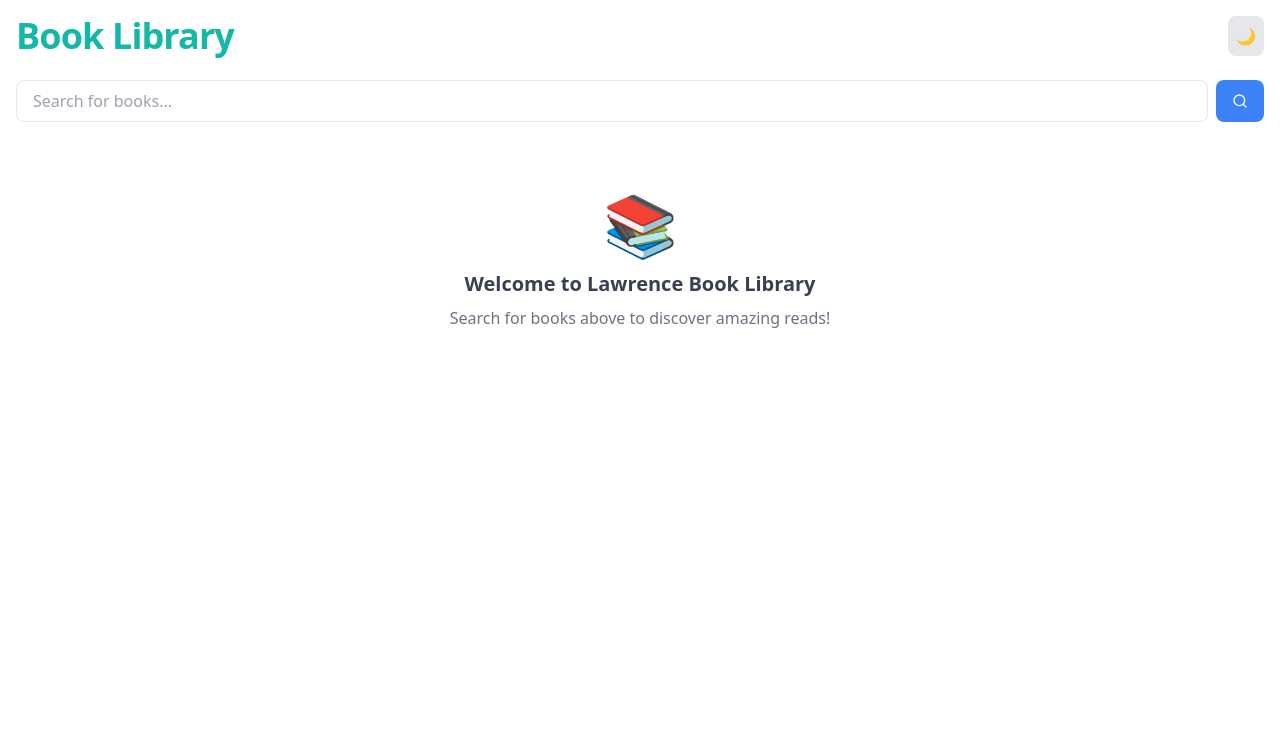
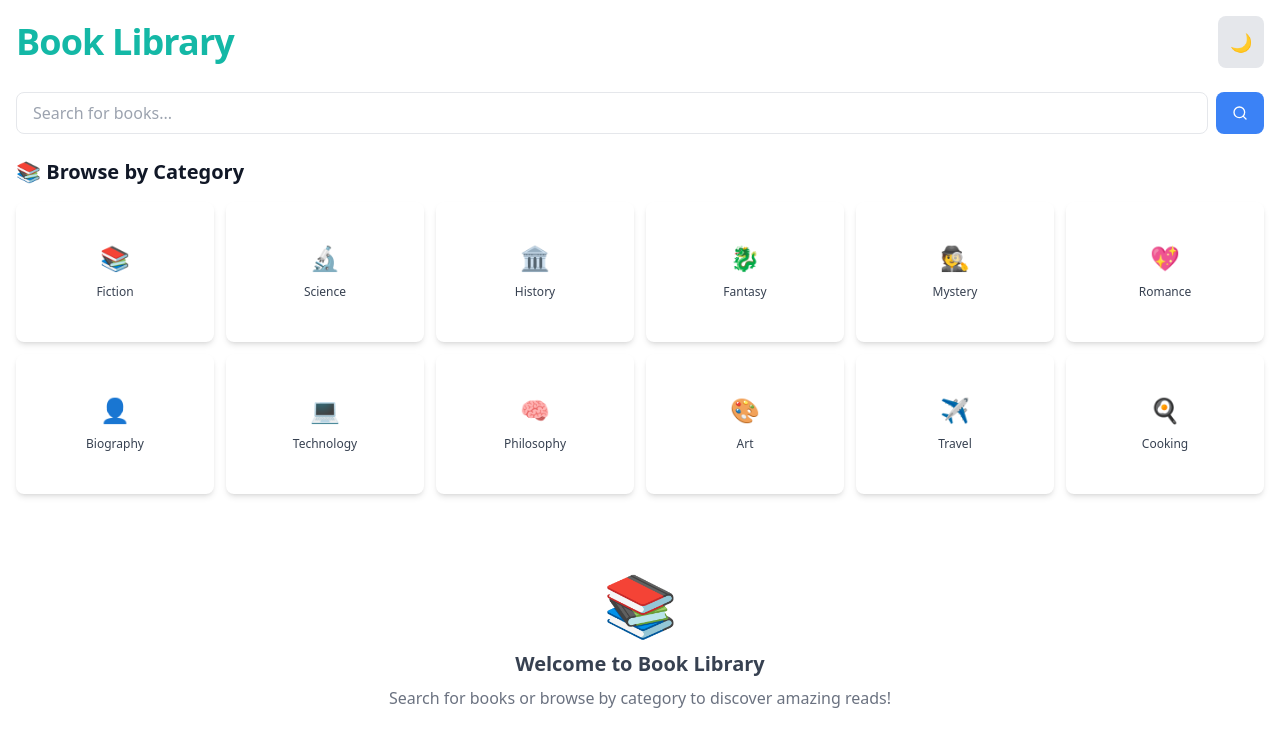
Before and after one commit to Lawwrenz/Alx-FE-Capstone, a React (Vite) app in the folder Book-Library/: page / in a window 1280 px wide. Shown: the top 746 px of the page. Built offline with nearby package versions, Linux system fonts and the light colour scheme.

Commit message:
feat: Added CategoryBroswer.jsx

```diff
--- /dev/null
+++ b/Book-Library/src/components/CategoryBrowser.jsx
@@ -0,0 +1,65 @@
+import { useState } from "react";
+
+const categories = [
+  { id: "fiction", name: "Fiction", emoji: "📚", query: "subject:fiction" },
+  { id: "science", name: "Science", emoji: "🔬", query: "subject:science" },
+  { id: "history", name: "History", emoji: "🏛️", query: "subject:history" },
+  { id: "fantasy", name: "Fantasy", emoji: "🐉", query: "subject:fantasy" },
+  { id: "mystery", name: "Mystery", emoji: "🕵️", query: "subject:mystery" },
+  { id: "romance", name: "Romance", emoji: "💖", query: "subject:romance" },
+  { id: "biography", name: "Biography", emoji: "👤", query: "subject:biography" },
+  { id: "technology", name: "Technology", emoji: "💻", query: "subject:technology" },
+  { id: "philosophy", name: "Philosophy", emoji: "🧠", query: "subject:philosophy" },
+  { id: "art", name: "Art", emoji: "🎨", query: "subject:art" },
+  { id: "travel", name: "Travel", emoji: "✈️", query: "subject:travel" },
+  { id: "cooking", name: "Cooking", emoji: "🍳", query: "subject:cooking" }
+];
+
+export default function CategoryBrowser({ onCategorySelect, currentQuery }) {
+  const [selectedCategory, setSelectedCategory] = useState(null);
+
+  const handleCategoryClick = (category) => {
+    setSelectedCategory(category.id);
+    onCategorySelect(category.query);
+  };
+
+  return (
+    <div className="mb-8">
+      <h2 className="text-xl font-semibold mb-4 text-gray-900 dark:text-white">
+        📚 Browse by Category
+      </h2>
+
+      <div className="grid grid-cols-2 sm:grid-cols-3 md:grid-cols-4 lg:grid-cols-6 gap-3">
+        {categories.map((category) => (
+          <button
+            key={category.id}
+            onClick={() => handleCategoryClick(category)}
+            className={`p-10 rounded-lg transition-all duration-200 transform hover:scale-105 ${
+              selectedCategory === category.id
+                ? "bg-teal-500 text-white shadow-lg ring-2 ring-teal-300"
+                : "bg-white dark:bg-green-900 text-gray-700 dark:text-gray-300 shadow-md hover:shadow-lg"
+            }`}
+            title={`Browse ${category.name} books`}
+          >
+            <div className="text-2xl mb-1">{category.emoji}</div>
+            <span className="text-xs font-medium">{category.name}</span>
+          </button>
+        ))}
+      </div>
+
+      {/* Show selected category info */}
+      {selectedCategory && (
+        <div className="mt-4 p-3 bg-teal-50 dark:bg-teal-900/20 rounded-lg">
+          <p className="text-sm text-teal-700 dark:text-teal-300">
+            Browsing <strong>{categories.find(c => c.id === selectedCategory)?.name}</strong> books
+            {currentQuery && currentQuery !== categories.find(c => c.id === selectedCategory)?.query && (
+              <span className="ml-2 text-orange-600 dark:text-orange-400">
+                (Search results may vary)
+              </span>
+            )}
+          </p>
+        </div>
+      )}
+    </div>
+  );
+}
--- a/Book-Library/src/pages/Home.jsx
+++ b/Book-Library/src/pages/Home.jsx
@@ -1,38 +1,89 @@
-import { useState } from "react";
+import { useState, useEffect } from "react";
 import SearchBar from "../components/search/SearchBar.jsx";
 import SearchFilters from "../components/search/SearchFilters";
+import CategoryBrowser from "../components/CategoryBrowser"; // Add this import
 import BookSkeleton from "../components/ui/BookSkeleton";
 import ErrorMessage from "../components/ui/ErrorMessage";
 import { useBooksApi } from "../hooks/useBooksApi";
 import BookCard from "../components/book/BookCard";
 import { useDebounce } from "../hooks/useDebounce";
-import ThemeToggle from "../components/ThemeToggle";
 
 export default function Home() {
+  const [darkMode, setDarkMode] = useState(false);
   const [searchQuery, setSearchQuery] = useState("");
   const [filters, setFilters] = useState({});
   const debouncedSearchQuery = useDebounce(searchQuery, 500);
   const { books, loading, error } = useBooksApi(debouncedSearchQuery, filters);
 
+  useEffect(() => {
+    const isDark = localStorage.getItem("darkMode") === "true";
+    setDarkMode(isDark);
+    if (isDark) {
+      document.documentElement.classList.add("dark");
+    }
+  }, []);
+
+  const toggleDarkMode = () => {
+    const newDarkMode = !darkMode;
+    setDarkMode(newDarkMode);
+    localStorage.setItem("darkMode", newDarkMode);
+    document.documentElement.classList.toggle("dark", newDarkMode);
+  };
+
   const handleRetry = () => {
-    // Force re-fetch by updating a state that triggers the useEffect
     setFilters(prev => ({ ...prev, retry: Date.now() }));
+  };
+
+  const handleCategorySelect = (categoryQuery) => {
+    setSearchQuery(categoryQuery);
+    setFilters({}); // Reset filters when selecting a category
+  };
+
+  const clearCategorySearch = () => {
+    setSearchQuery("");
+    setFilters({});
   };
 
   return (
     <div className="container mx-auto p-4 min-h-screen">
-      {/* Updated Header with ThemeToggle */}
+      {/* Header with Dark Mode Toggle */}
       <div className="flex justify-between items-center mb-6">
-        <h1 className="text-3xl md:text-4xl font-bold tracking-tight text-teal-500 font-handwritten-display dark:text-teal-400">
+        <h1 className="text-3xl md:text-4xl font-bold tracking-tight text-teal-500 dark:text-teal-400 font-handwritten-display">
           Book Library
         </h1>
-        <ThemeToggle />
+        <button
+          onClick={toggleDarkMode}
+          className="p-3 rounded-lg bg-gray-200 dark:bg-gray-700 hover:bg-gray-300 dark:hover:bg-gray-600 transition-colors duration-200 text-lg"
+          aria-label="Toggle dark mode"
+        >
+          {darkMode ? "☀️" : "🌙"}
+        </button>
       </div>
 
-      <SearchBar onSearch={setSearchQuery} />
+      <SearchBar onSearch={setSearchQuery}/>
+
+      {/* Category Browser - Show when no search or when viewing categories */}
+      {(!searchQuery || searchQuery.startsWith("subject:")) && (
+        <CategoryBrowser
+          onCategorySelect={handleCategorySelect}
+          currentQuery={searchQuery}
+        />
+      )}
 
       {/* Show filters only when we have results and no error */}
       {books.length > 0 && !error && <SearchFilters onFilterChange={setFilters} />}
+
+      {/* Clear search button when viewing categories */}
+      {searchQuery.startsWith("subject:") && books.length > 0 && (
+        <div className="mb-4">
+          <button
+            onClick={clearCategorySearch}
+            className="px-4 py-2 bg-gray-200 dark:bg-gray-700 text-gray-700 dark:text-gray-300 rounded-lg hover:bg-gray-300 dark:hover:bg-gray-600 transition-colors"
+          >
+            ← Back to all books
+          </button>
+        </div>
+      )}
 
       {/* Enhanced Error Handling */}
       {error && (
@@ -62,18 +113,26 @@ export default function Home() {
                 No books found
               </h3>
               <p className="text-gray-500 dark:text-gray-400">
-                No results found for "<span className="font-medium">{searchQuery}</span>".
-                Try different keywords or filters.
+                No results found for {searchQuery.startsWith("subject:") ? "this category" : `"${searchQuery}"`}.
+                Try a different {searchQuery.startsWith("subject:") ? "category" : "search"}.
               </p>
+              {searchQuery.startsWith("subject:") && (
+                <button
+                  onClick={clearCategorySearch}
+                  className="mt-4 px-4 py-2 bg-teal-500 text-white rounded-lg hover:bg-teal-600 transition-colors"
+                >
+                  Browse All Categories
+                </button>
+              )}
             </div>
           ) : books.length === 0 ? (
             <div className="text-center py-12">
               <div className="text-6xl mb-4">📚</div>
               <h3 className="text-xl font-semibold text-gray-700 dark:text-gray-300 mb-2">
-                Welcome to Lawrence Book Library
+                Welcome to Book Library
               </h3>
               <p className="text-gray-500 dark:text-gray-400">
-                Search for books above to discover amazing reads!
+                Search for books or browse by category to discover amazing reads!
               </p>
             </div>
           ) : (
@@ -81,7 +140,20 @@ export default function Home() {
               <div className="flex justify-between items-center mb-4">
                 <p className="text-gray-600 dark:text-gray-400">
                   Found {books.length} book{books.length !== 1 ? 's' : ''}
+                  {searchQuery.startsWith("subject:") && (
+                    <span className="text-teal-600 dark:text-teal-400 ml-2">
+                      in {categories.find(c => c.query === searchQuery)?.name || "this category"}
+                    </span>
+                  )}
                 </p>
+                {searchQuery.startsWith("subject:") && (
+                  <button
+                    onClick={clearCategorySearch}
+                    className="text-sm text-gray-500 dark:text-gray-400 hover:text-gray-700 dark:hover:text-gray-300"
+                  >
+                    View all books
+                  </button>
+                )}
               </div>
               <div className="grid grid-cols-2 sm:grid-cols-3 md:grid-cols-4 lg:grid-cols-5 gap-4">
                 {books.map((book) => (
```
